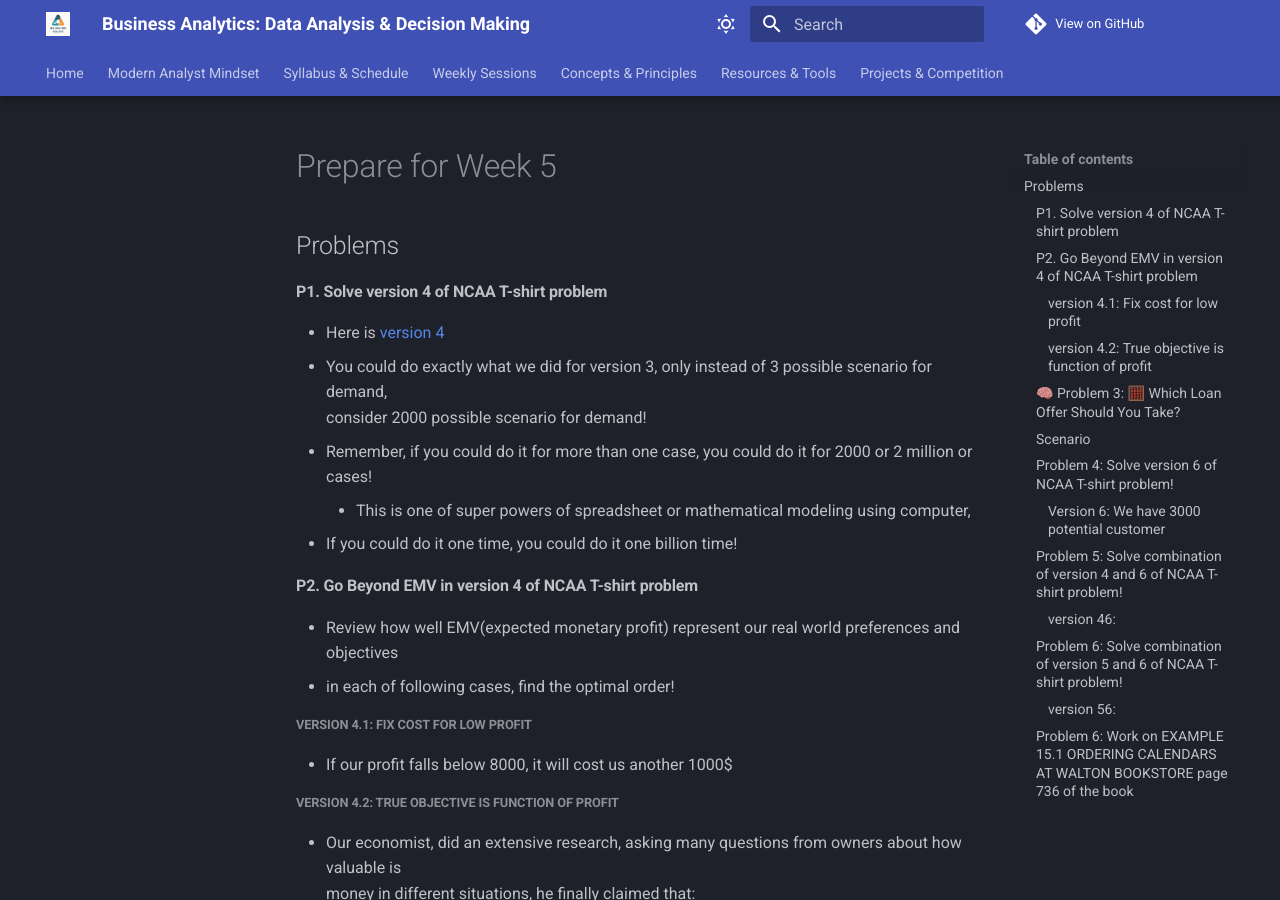
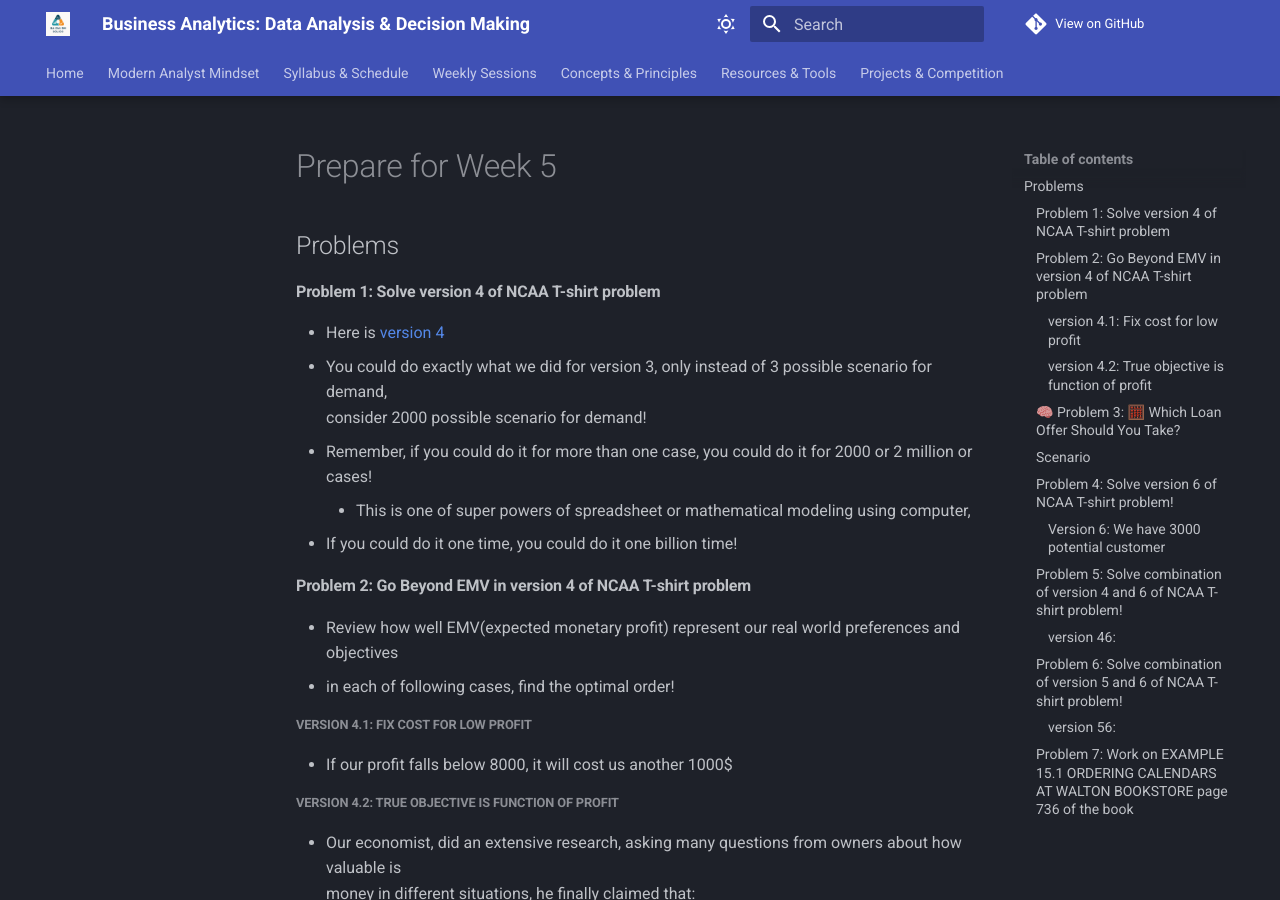
Before and after one commit to TheLoggicalOne/BA_for_Solico, an MkDocs documentation site: the page built from docs/weeks/week05.md, in a window 1280 px wide and 900 px high. Built offline with MkDocs 1.6.1 and Material for MkDocs 9.7.7, drawn with Linux system fonts in a browser that asks for light colours; comment, search, counter and statistics services are not loaded; some of the changed text lies outside the part shown.

Commit message:
small content edit

```diff
--- a/docs/weeks/week05.md
+++ b/docs/weeks/week05.md
@@ -1,13 +1,13 @@
 # Prepare for Week 5
 ## Problems
-#### P1. Solve version 4 of NCAA T-shirt problem
+#### **Problem 1:** Solve version 4 of NCAA T-shirt problem
 - Here is [version 4](weeks/week03/#version-4-unifrom-random)
 - You could do exactly what we did for version 3, only instead of 3 possible scenario for demand,
 consider 2000 possible scenario for demand!
 - Remember,  if you could do it for more than one case, you could do it for 2000 or 2 million or cases!
     - This is one of super powers of spreadsheet or mathematical modeling using computer,
 - If you could do it one time, you could do it one billion time!
-#### P2. Go Beyond EMV in version 4 of NCAA T-shirt problem
+#### **Problem 2:** Go Beyond EMV in version 4 of NCAA T-shirt problem
 - Review how well EMV(expected monetary profit) represent our real world preferences and objectives
 - in each of following cases, find the optimal order!
 ##### version 4.1: Fix cost for low profit
@@ -95,6 +95,6 @@ be any of these numbers, all with same chance
 |2021 |1700|
 
 
-#### Problem 6: Work on EXAMPLE 15.1 ORDERING CALENDARS AT WALTON BOOKSTORE page 736 of the book
+#### Problem 7: Work on EXAMPLE 15.1 ORDERING CALENDARS AT WALTON BOOKSTORE page 736 of the book
 - solve it Using excel file for NCAA T-shirt problem!
 - could you generalize this frame work?
```
